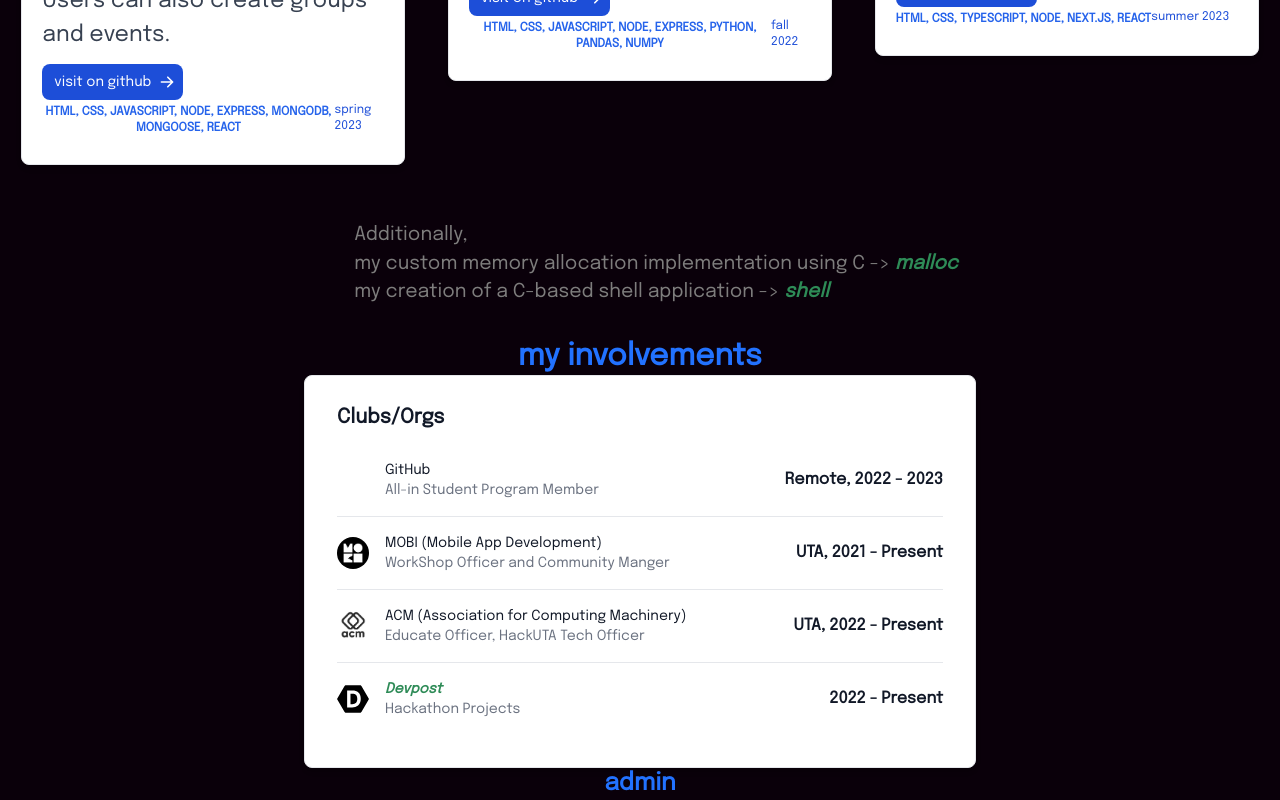
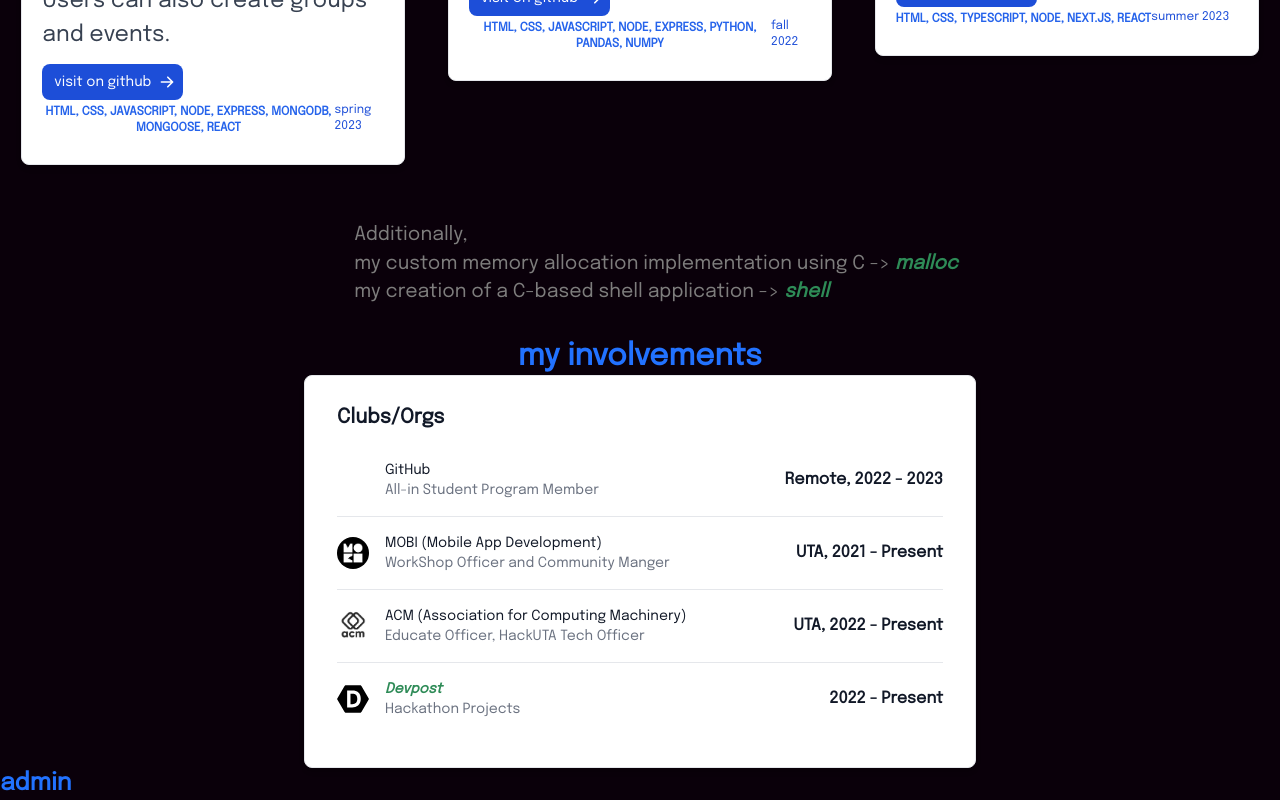
Before and after one commit to pxs4528/pipboy.dev, a Next.js app: page / in a window 1280 px wide. Shown: the part 969-1769 px from the top of the page. Built offline with nearby package versions, Linux system fonts and the light colour scheme.

Commit message:
add a button loool

```diff
--- a/app/page.tsx
+++ b/app/page.tsx
@@ -116,7 +116,7 @@
      <List/>
      </div>
 
-     <h6 className="text-center text-2xl font-bold"><Link href="#">admin</Link></h6>
+     <button className="self-center text-center text-2xl font-bold"><Link className="self-center text-center text-2xl font-bold" href="/admin">admin</Link></button>
     </>
   )
 }
--- a/package.json
+++ b/package.json
@@ -3,7 +3,7 @@
   "version": "0.1.0",
   "private": true,
   "scripts": {
-    "dev": "next dev",
+    "dev": "next dev --turbo",
     "build": "next build",
     "start": "next start",
     "lint": "next lint"
```
